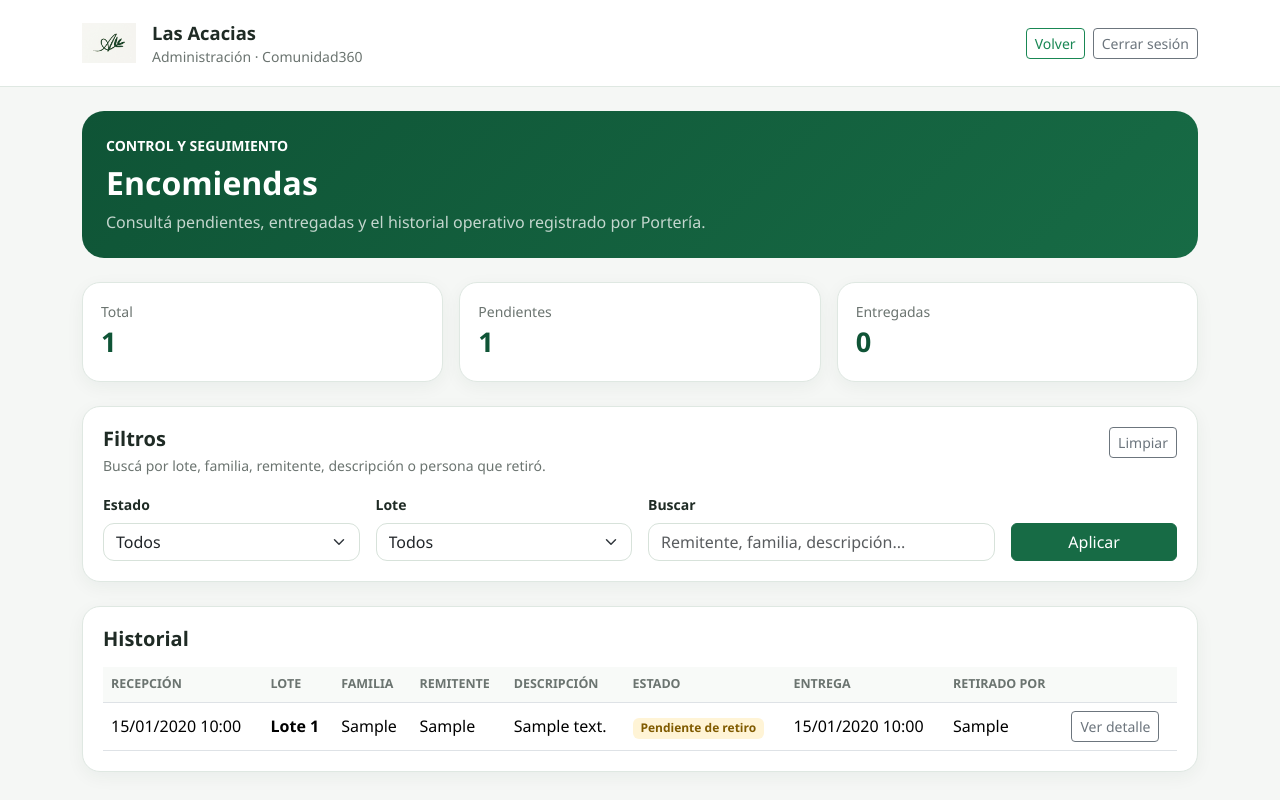
After one commit to rodrigocesantiago-arg/LasAcaciasHudson, a Django app: page /administracion/encomiendas/ in a window 1280 px wide. The commit adds this page. Run offline with Django 5.2, Linux system fonts and the light colour scheme; a user stored in the database is signed in; tables that the repository leaves empty hold one stand-in row (values such as "Sample post").

Commit message:
Agregar gestion de encomiendas en administracion

```diff
--- /dev/null
+++ b/backend/core/administracion_encomiendas_views.py
@@ -0,0 +1,70 @@
+from django.db.models import Q
+from django.shortcuts import get_object_or_404, render
+
+from .administracion_views import superuser_required
+from .models import Encomienda, Lote
+
+
+@superuser_required
+def administracion_encomiendas(request):
+    estado = request.GET.get("estado", "").strip()
+    lote_id = request.GET.get("lote", "").strip()
+    q = request.GET.get("q", "").strip()
+
+    encomiendas = Encomienda.objects.select_related("lote").all()
+
+    if estado in dict(Encomienda.ESTADOS):
+        encomiendas = encomiendas.filter(estado=estado)
+    else:
+        estado = ""
+
+    if lote_id.isdigit():
+        encomiendas = encomiendas.filter(lote_id=int(lote_id))
+    else:
+        lote_id = ""
+
+    if q:
+        filtro = (
+            Q(remitente__icontains=q)
+            | Q(descripcion__icontains=q)
+            | Q(retirado_por__icontains=q)
+            | Q(observaciones__icontains=q)
+            | Q(lote__apellido_familia__icontains=q)
+        )
+        if q.isdigit():
+            filtro |= Q(lote__numero=int(q))
+        encomiendas = encomiendas.filter(filtro)
+
+    encomiendas = encomiendas.order_by("-fecha_recepcion")
+
+    return render(
+        request,
+        "core/administracion_encomiendas.html",
+        {
+            "encomiendas": encomiendas,
+            "lotes": Lote.objects.filter(activo=True).order_by("numero"),
+            "estados": Encomienda.ESTADOS,
+            "filtros": {
+                "estado": estado,
+                "lote": int(lote_id) if lote_id else "",
+                "q": q,
+            },
+            "total": encomiendas.count(),
+            "pendientes": encomiendas.filter(estado="pendiente").count(),
+            "entregadas": encomiendas.filter(estado="entregada").count(),
+        },
+    )
+
+
+@superuser_required
+def administracion_encomienda_detalle(request, encomienda_id):
+    encomienda = get_object_or_404(
+        Encomienda.objects.select_related("lote"),
+        pk=encomienda_id,
+    )
+
+    return render(
+        request,
+        "core/administracion_encomienda_detalle.html",
+        {"encomienda": encomienda},
+    )
--- a/backend/core/templates/core/administracion_dashboard.html
+++ b/backend/core/templates/core/administracion_dashboard.html
@@ -39,7 +39,7 @@ body{background:var(--bg);color:var(--tx);font-family:"Segoe UI",Arial,sans-seri
 <div class="col-md-6 col-xl-3"><a class="action" href="{% url 'administracion_solicitudes_familiares' %}"><div class="icon">👨‍👩‍👧‍👦</div><div class="at">Solicitudes familiares</div><div class="muted small mt-1">Altas, bajas y modificaciones.</div></a></div>
 <div class="col-md-6 col-xl-3"><a class="action" href="{% url 'administracion_reclamos' %}"><div class="icon">📝</div><div class="at">Reclamos</div><div class="muted small mt-1">Seguimiento y respuestas.</div></a></div>
 <div class="col-md-6 col-xl-3"><a class="action" href="{% url 'administracion_sum_historial' %}"><div class="icon">📅</div><div class="at">SUM</div><div class="muted small mt-1">Histórico, filtros y seguimiento de reservas.</div></a></div>
-<div class="col-md-6 col-xl-3"><a class="action" href="/admin/core/encomienda/"><div class="icon">📦</div><div class="at">Encomiendas</div><div class="muted small mt-1">Recepción y entregas.</div></a></div>
+<div class="col-md-6 col-xl-3"><a class="action" href="{% url 'administracion_encomiendas' %}"><div class="icon">📦</div><div class="at">Encomiendas</div><div class="muted small mt-1">Recepción y entregas.</div></a></div>
 <div class="col-md-6 col-xl-3"><a class="action" href="/admin/core/noticia/"><div class="icon">📰</div><div class="at">Noticias</div><div class="muted small mt-1">Publicaciones para vecinos.</div></a></div>
 <div class="col-md-6 col-xl-3"><a class="action" href="/admin/core/documento/"><div class="icon">📄</div><div class="at">Documentos</div><div class="muted small mt-1">Archivos y reglamentos.</div></a></div>
 <div class="col-md-6 col-xl-3"><a class="action" href="/admin/core/contactoutil/"><div class="icon">☎️</div><div class="at">Contactos útiles</div><div class="muted small mt-1">Teléfonos y servicios.</div></a></div>
--- /dev/null
+++ b/backend/core/templates/core/administracion_encomiendas.html
@@ -0,0 +1,77 @@
+{% load static %}
+<!DOCTYPE html>
+<html lang="es">
+<head>
+<meta charset="UTF-8">
+<meta name="viewport" content="width=device-width, initial-scale=1">
+<title>Encomiendas | Administración | Las Acacias</title>
+<link href="https://cdn.jsdelivr.net/npm/bootstrap@5.3.3/dist/css/bootstrap.min.css" rel="stylesheet">
+<style>
+:root{--g:#176b45;--gd:#0f5436;--line:#dfe8e2;--muted:#6b7470;--bg:#f5f7f5}
+body{background:var(--bg);font-family:"Segoe UI",Arial,sans-serif;color:#1f2b25}
+.topbar{background:#fff;border-bottom:1px solid var(--line)}.logo{width:54px;height:54px;object-fit:contain}
+.brand{font-size:1.15rem;font-weight:750}.muted{color:var(--muted)}
+.hero{background:linear-gradient(135deg,var(--gd),var(--g));border-radius:22px;color:#fff;padding:24px}
+.metric,.panel{background:#fff;border:1px solid var(--line);border-radius:18px;box-shadow:0 5px 18px rgba(21,62,43,.05)}
+.metric{padding:18px;height:100%}.metric .n{font-size:1.7rem;font-weight:800;color:var(--gd)}
+.panel{padding:20px}.form-control,.form-select{border-radius:11px;border-color:#d7e2da}
+.btn-oa{background:var(--g);border-color:var(--g);color:#fff}
+.table-wrap{overflow:auto}.table{min-width:1050px;margin:0}
+.table th{font-size:.78rem;text-transform:uppercase;color:var(--muted);background:#f8faf8}
+.table td{vertical-align:middle}.s-pendiente{background:#fff4d6;color:#805b00}.s-entregada{background:#e9f7ee;color:#176b45}
+</style>
+</head>
+<body>
+<header class="topbar"><div class="container py-3 d-flex justify-content-between align-items-center gap-3">
+<div class="d-flex align-items-center gap-3"><img src="{% static 'core/img/las_acacias_logo.png' %}" class="logo" alt="Las Acacias"><div><div class="brand">Las Acacias</div><div class="muted small">Administración · Comunidad360</div></div></div>
+<div class="d-flex gap-2"><a href="{% url 'administracion_dashboard' %}" class="btn btn-sm btn-outline-success">Volver</a><a href="{% url 'logout' %}" class="btn btn-sm btn-outline-secondary">Cerrar sesión</a></div>
+</div></header>
+
+<main class="container py-4">
+<section class="hero mb-4"><div class="small text-uppercase fw-semibold mb-2">Control y seguimiento</div><h1 class="h2 fw-bold mb-2">Encomiendas</h1><p class="mb-0 opacity-75">Consultá pendientes, entregadas y el historial operativo registrado por Portería.</p></section>
+
+<div class="row g-3 mb-4">
+<div class="col-4"><div class="metric"><div class="muted small">Total</div><div class="n">{{ total }}</div></div></div>
+<div class="col-4"><div class="metric"><div class="muted small">Pendientes</div><div class="n">{{ pendientes }}</div></div></div>
+<div class="col-4"><div class="metric"><div class="muted small">Entregadas</div><div class="n">{{ entregadas }}</div></div></div>
+</div>
+
+<section class="panel mb-4">
+<div class="d-flex justify-content-between gap-2 mb-3">
+<div><h2 class="h5 fw-bold mb-1">Filtros</h2><div class="muted small">Buscá por lote, familia, remitente, descripción o persona que retiró.</div></div>
+<a href="{% url 'administracion_encomiendas' %}" class="btn btn-sm btn-outline-secondary align-self-start">Limpiar</a>
+</div>
+<form method="get" class="row g-3">
+<div class="col-md-3"><label class="form-label small fw-semibold">Estado</label><select name="estado" class="form-select"><option value="">Todos</option>{% for v,n in estados %}<option value="{{ v }}" {% if filtros.estado == v %}selected{% endif %}>{{ n }}</option>{% endfor %}</select></div>
+<div class="col-md-3"><label class="form-label small fw-semibold">Lote</label><select name="lote" class="form-select"><option value="">Todos</option>{% for lote in lotes %}<option value="{{ lote.id }}" {% if filtros.lote == lote.id %}selected{% endif %}>Lote {{ lote.numero }}</option>{% endfor %}</select></div>
+<div class="col-md-4"><label class="form-label small fw-semibold">Buscar</label><input name="q" value="{{ filtros.q }}" class="form-control" placeholder="Remitente, familia, descripción..."></div>
+<div class="col-md-2 d-grid align-items-end"><button class="btn btn-oa">Aplicar</button></div>
+</form>
+</section>
+
+<section class="panel">
+<h2 class="h5 fw-bold mb-3">Historial</h2>
+<div class="table-wrap"><table class="table">
+<thead><tr><th>Recepción</th><th>Lote</th><th>Familia</th><th>Remitente</th><th>Descripción</th><th>Estado</th><th>Entrega</th><th>Retirado por</th><th></th></tr></thead>
+<tbody>
+{% for e in encomiendas %}
+<tr>
+<td>{{ e.fecha_recepcion|date:"d/m/Y H:i" }}</td>
+<td class="fw-semibold">Lote {{ e.lote.numero }}</td>
+<td>{{ e.lote.apellido_familia }}</td>
+<td>{{ e.remitente }}</td>
+<td>{{ e.descripcion|default:"—"|truncatechars:45 }}</td>
+<td><span class="badge s-{{ e.estado }}">{{ e.get_estado_display }}</span></td>
+<td>{% if e.fecha_entrega %}{{ e.fecha_entrega|date:"d/m/Y H:i" }}{% else %}<span class="muted">—</span>{% endif %}</td>
+<td>{{ e.retirado_por|default:"—" }}</td>
+<td><a href="{% url 'administracion_encomienda_detalle' e.id %}" class="btn btn-sm btn-outline-secondary">Ver detalle</a></td>
+</tr>
+{% empty %}
+<tr><td colspan="9" class="text-center py-5 muted">No hay encomiendas que coincidan con los filtros.</td></tr>
+{% endfor %}
+</tbody>
+</table></div>
+</section>
+</main>
+</body>
+</html>
--- a/backend/core/urls.py
+++ b/backend/core/urls.py
@@ -7,6 +7,7 @@ from . import administracion_sum_views
 from . import administracion_reclamos_views
 from . import administracion_solicitudes_familiares_views
 from . import administracion_lotes_views
+from . import administracion_encomiendas_views
 
 
 urlpatterns = [
@@ -297,4 +298,15 @@ urlpatterns = [
         name="administracion_lote_detalle",
     ),
 
+    path(
+        "administracion/encomiendas/",
+        administracion_encomiendas_views.administracion_encomiendas,
+        name="administracion_encomiendas",
+    ),
+    path(
+        "administracion/encomiendas/<int:encomienda_id>/",
+        administracion_encomiendas_views.administracion_encomienda_detalle,
+        name="administracion_encomienda_detalle",
+    ),
+
 ]
```
Also changed, not shown: backend/core/templates/core/administracion_encomienda_detalle.html (added, +52 -0 lines).
